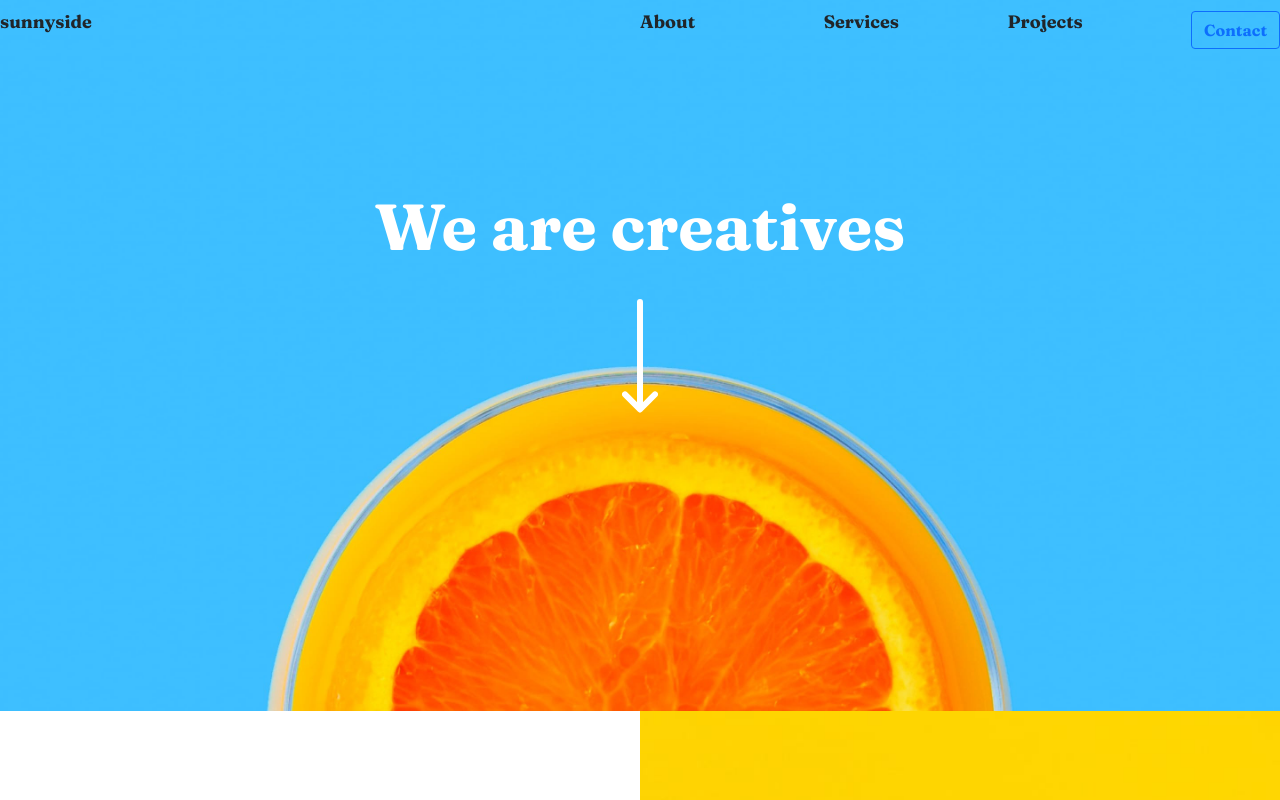
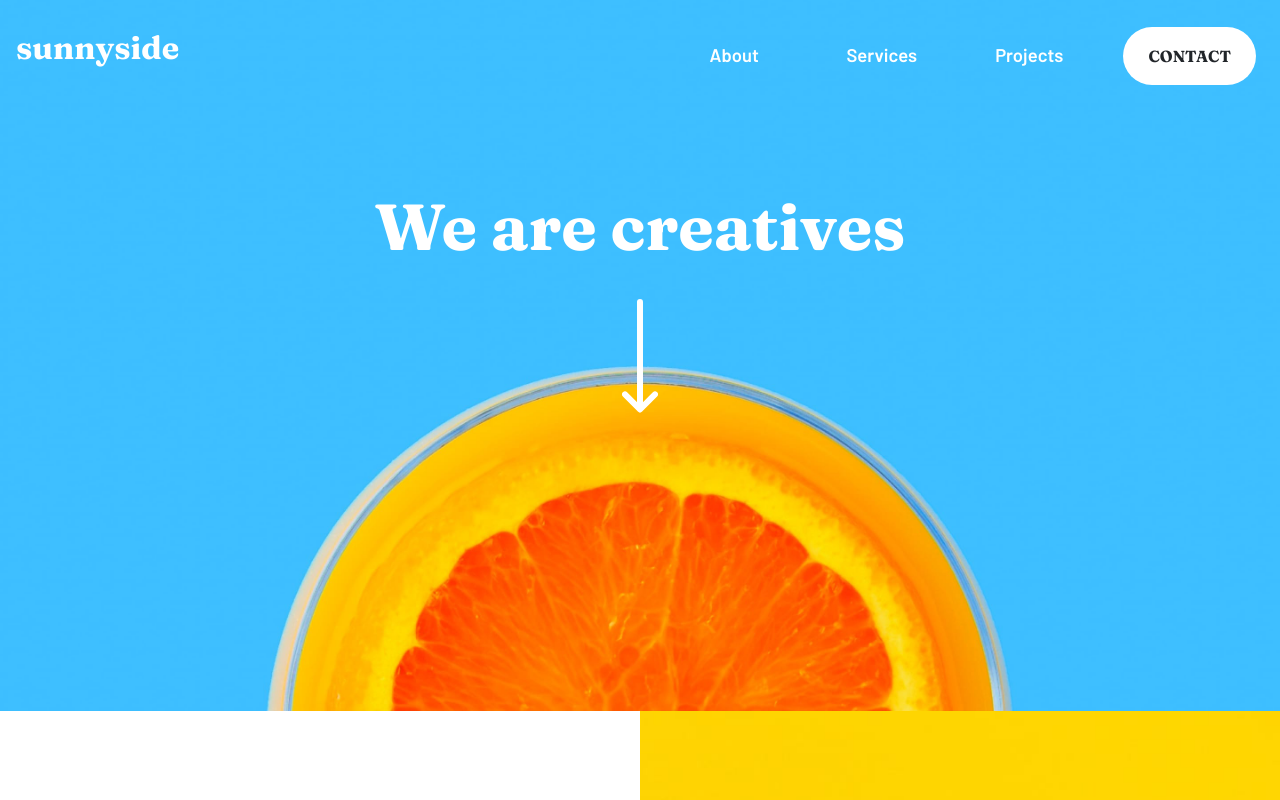
Before and after one commit to Wklej/sunnyside, a React (Create React App) app: page / in a window 1280 px wide. Shown: the top 800 px of the page. Built offline with nearby package versions, Linux system fonts and the light colour scheme.

Commit message:
WIP: navbar styling

```diff
--- a/src/App.css
+++ b/src/App.css
@@ -95,6 +95,15 @@
   padding-bottom: 3rem;
 }
 
+.a3 {
+  font-family: Barlow;
+  font-size: 1.15rem;
+  color: white;
+  text-align: center;
+  margin: 0;
+  text-decoration: none;
+}
+
 .rank {
   font-size: 1rem;
   font-family: Barlow;
@@ -105,3 +114,25 @@
   background-color: hsl(168, 34%, 41%);
   color: hsl(167, 40%, 24%);
 }
+
+.logo {
+  color: white;
+  font-size: 2rem;
+  padding: 1rem;
+}
+
+.choice {
+  font-family: Barlow;
+  font-size: 1rem;
+  color: white;
+  text-align: center;
+  margin: 0;
+}
+
+.btn-contact {
+  margin-right: 1.5rem;
+  color: black;
+  background-color: white !important;
+  font-size: 1rem !important;
+  padding: 1rem 1.5rem !important;
+}
--- a/src/Components/Navbar.js
+++ b/src/Components/Navbar.js
@@ -2,11 +2,11 @@ const Navbar = () => {
     return (
 
         <div className="navbar fixed-top">
-            <p className="col-6 text-left">sunnyside</p>
-                <p className="col">About</p>
-                <p className="col">Services</p>
-                <p className="col">Projects</p>
-            <button className="btn btn-outline-primary">Contact</button>
+            <p className="col-6 logo">sunnyside</p>
+            <a href="#" className="col-1 a3">About</a>
+            <a href="#" className="col-1 a3">Services</a>
+            <a href="#" className="col-1 a3">Projects</a>
+            <button className="btn btn-lg rounded-pill btn-contact">CONTACT</button>
         </div>
 
      );
```
